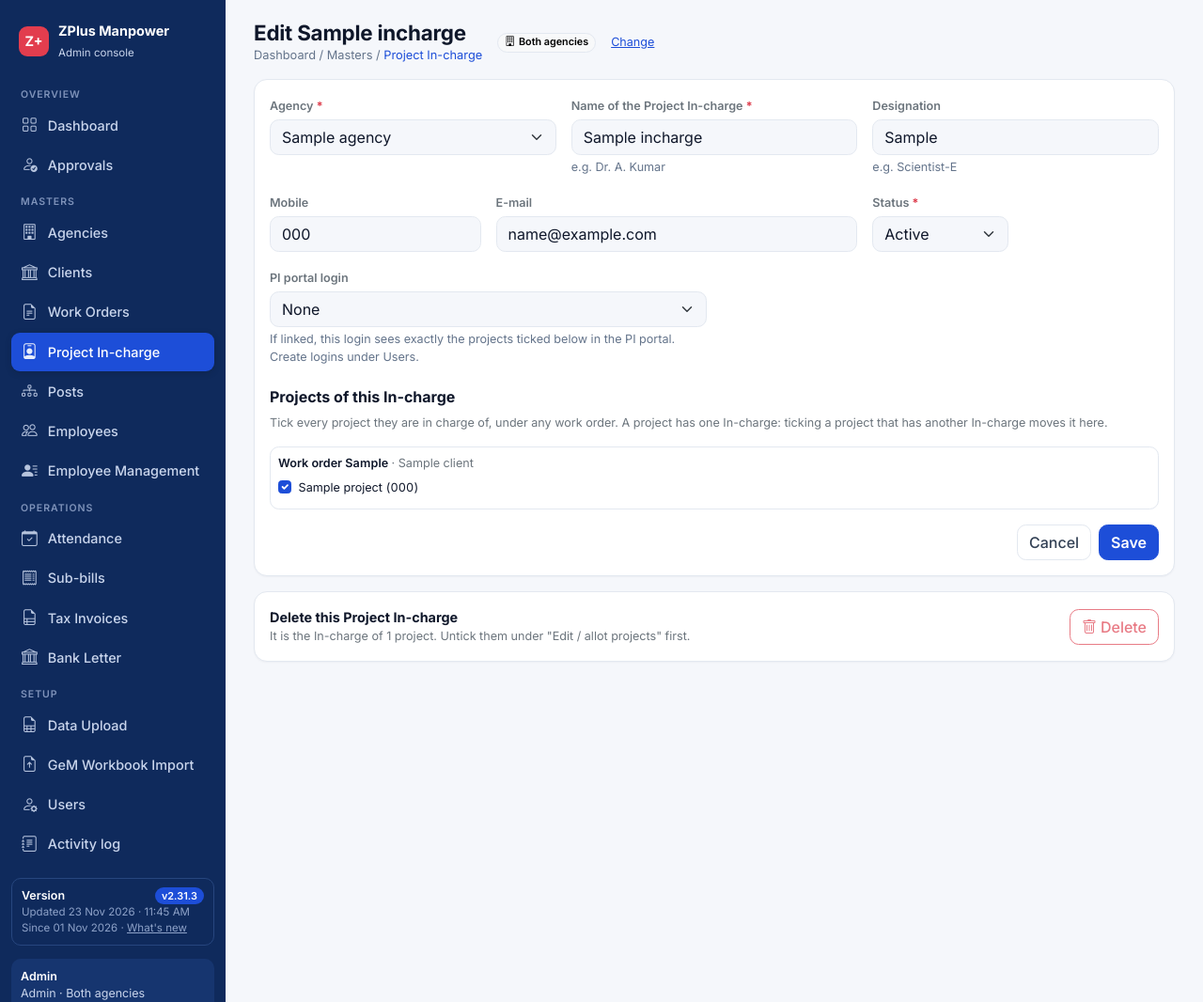
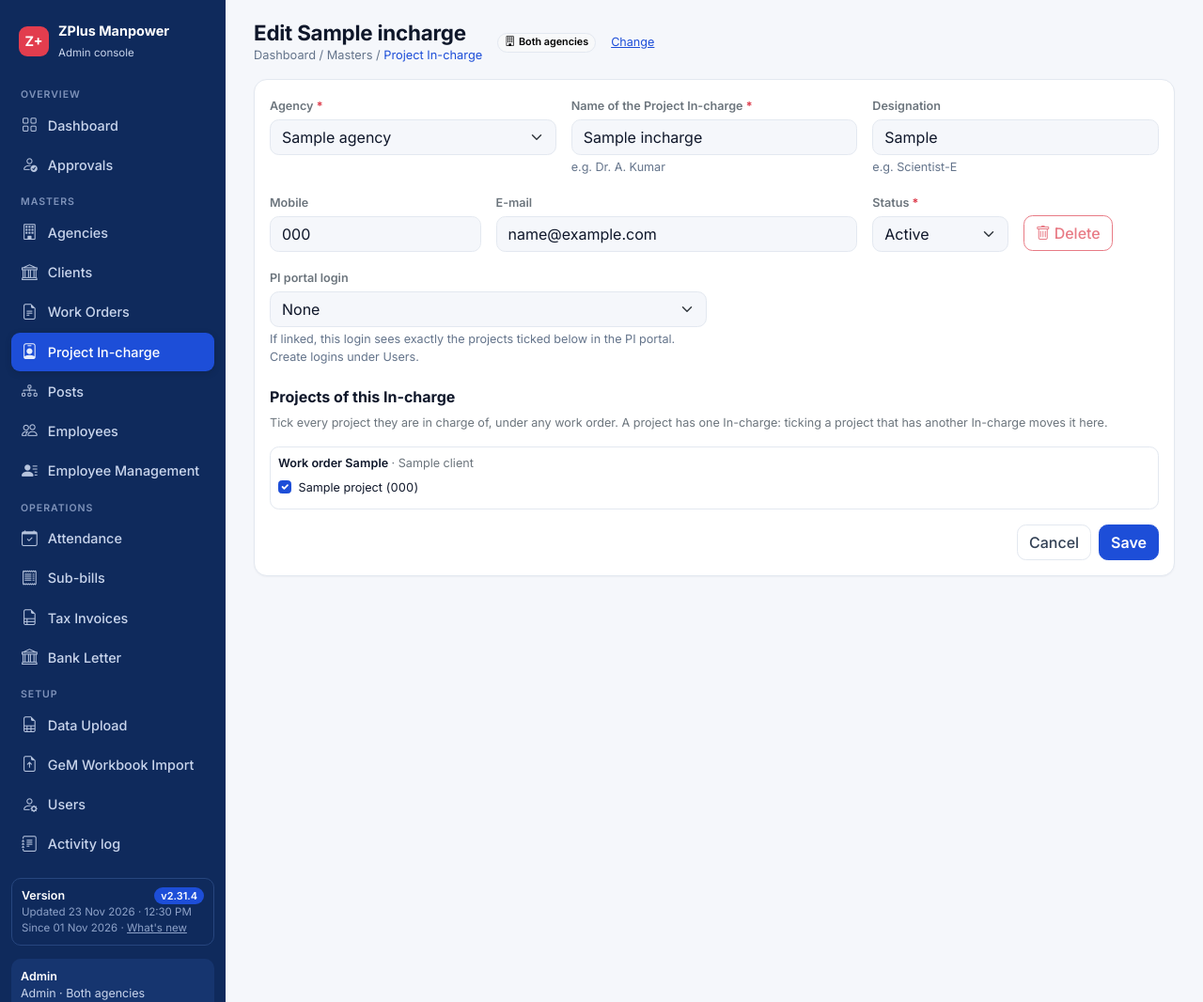
Before and after one commit to EPFRAGHU/zplus, a Laravel app: page /incharges/1/edit in a window 1280 px wide. Shown: the whole page at 94% size. Run offline with Laravel 12, Linux system fonts and the light colour scheme; a user stored in the database is signed in; data comes from the database, SQL or seed files in the repository; tables that the repository leaves empty hold one stand-in row (values such as "Sample post"); some libraries are stand-ins or nearby versions.

Commit message:
fix: move the Project In-charge delete button next to Status

```diff
--- a/config/releases.php
+++ b/config/releases.php
@@ -12,6 +12,10 @@ return [
     'timezone' => 'Asia/Kolkata',      // release times are Indian Standard Time
 
     'releases' => [
+        ['version' => '2.31.4', 'date' => '2026-11-23 12:30', 'title' => 'Delete button next to Status', 'type' => 'fix', 'notes' => [
+            'Project In-charge edit page: the Delete button is now at the top, next to Status; pointing at it explains why it is greyed out when projects are still allotted',
+            'Deleting removes only the Project In-charge card; projects are never deleted',
+        ]],
         ['version' => '2.31.3', 'date' => '2026-11-23 11:45', 'title' => 'Delete a Project In-charge from its edit page', 'type' => 'fix', 'notes' => [
             '"Edit / allot projects" page of a Project In-charge now has a Delete button (Super Admins and Accounts); it works only when no project is allotted, otherwise it explains what to untick first',
             'Recorded in the Activity log; no other data changes',
--- a/resources/views/incharges/form.blade.php
+++ b/resources/views/incharges/form.blade.php
@@ -8,6 +8,16 @@
       <x-field name="mobile" label="Mobile" :value="$incharge->mobile" col="col-md-3" maxlength="10" />
       <x-field name="email" label="E-mail" type="email" :value="$incharge->email" col="col-md-5" />
       <x-select name="status" label="Status" :options="['active' => 'Active', 'inactive' => 'Inactive']" :value="$incharge->status" required col="col-md-2" />
+      @if($incharge->exists)
+        @can('delete-masters')
+          {{-- Next to Status (owner, 23 Nov 2026). The button submits the separate delete form below (forms cannot be nested). --}}
+          @php($blocked = \App\Support\SafeDelete::incharge($incharge))
+          <div class="col-md-auto d-flex align-items-end" style="padding-bottom:1px">
+            <span class="d-inline-block" tabindex="0" title="{{ $blocked ?: 'No projects are allotted, so this Project In-charge can be deleted.' }}">
+              <button type="submit" form="delete-incharge" class="btn btn-outline-danger" @disabled($blocked)><i class="bi bi-trash me-1"></i>Delete</button></span>
+          </div>
+        @endcan
+      @endif
       @can('manage-users')
       <x-select name="user_id" label="PI portal login" :options="$piUsers->mapWithKeys(fn ($u) => [$u->id => $u->name.' · '.$u->email])" :value="$incharge->user_id" placeholder="None" col="col-md-6"
         hint="If linked, this login sees exactly the projects ticked below in the PI portal. Create logins under Users." />
@@ -37,16 +47,9 @@
   </form>
   @if($incharge->exists)
     @can('delete-masters')
-      {{-- Delete from here too (owner, 23 Nov 2026); only a Project In-charge with no projects allotted can go. --}}
-      @php($blocked = \App\Support\SafeDelete::incharge($incharge))
-      <div class="z-card p-3 mt-3 d-flex align-items-center gap-3 flex-wrap" id="delete-incharge">
-        <div class="me-auto"><b>Delete this Project In-charge</b>
-          <div class="small text-secondary">{{ $blocked ?: 'No projects are allotted, so this Project In-charge can be deleted. This cannot be undone.' }}</div></div>
-        <form method="post" action="{{ route('incharges.destroy', $incharge) }}" data-confirm="Delete Project In-charge {{ $incharge->name }}? This cannot be undone." onsubmit="return confirm(this.dataset.confirm)">
-          @csrf @method('delete')
-          <button class="btn btn-outline-danger" @disabled($blocked) @if($blocked) title="{{ $blocked }}" @endif><i class="bi bi-trash me-1"></i>Delete</button>
-        </form>
-      </div>
+      <form method="post" action="{{ route('incharges.destroy', $incharge) }}" id="delete-incharge" data-confirm="Delete Project In-charge {{ $incharge->name }}? Only this name card is removed; no project is deleted. This cannot be undone." onsubmit="return confirm(this.dataset.confirm)">
+        @csrf @method('delete')
+      </form>
     @endcan
   @endif
   <script>
```
Also changed, not shown: tests/Feature/WorkOrderSetupTest.php (+2 -2 lines), CHANGELOG.md.
